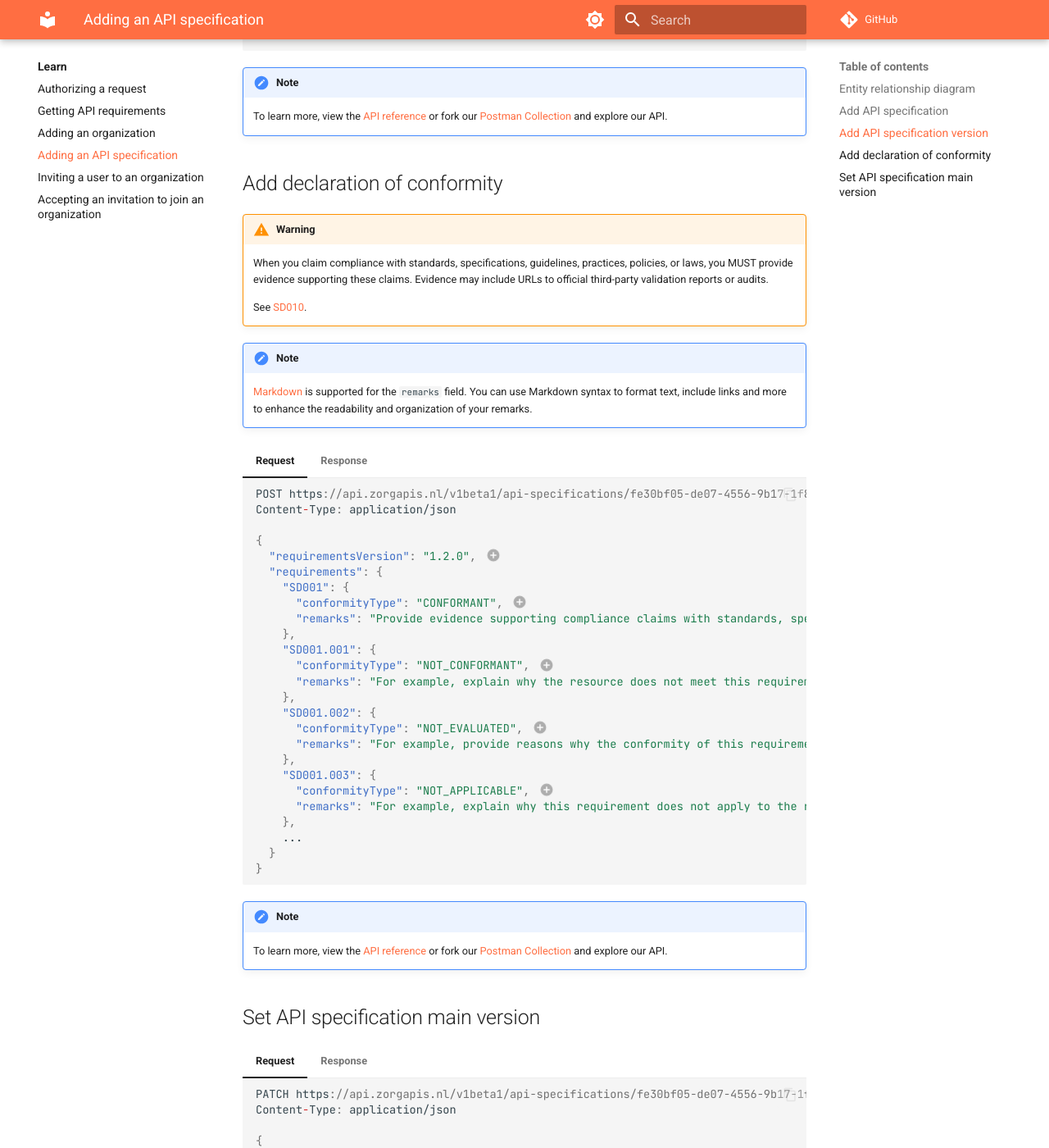
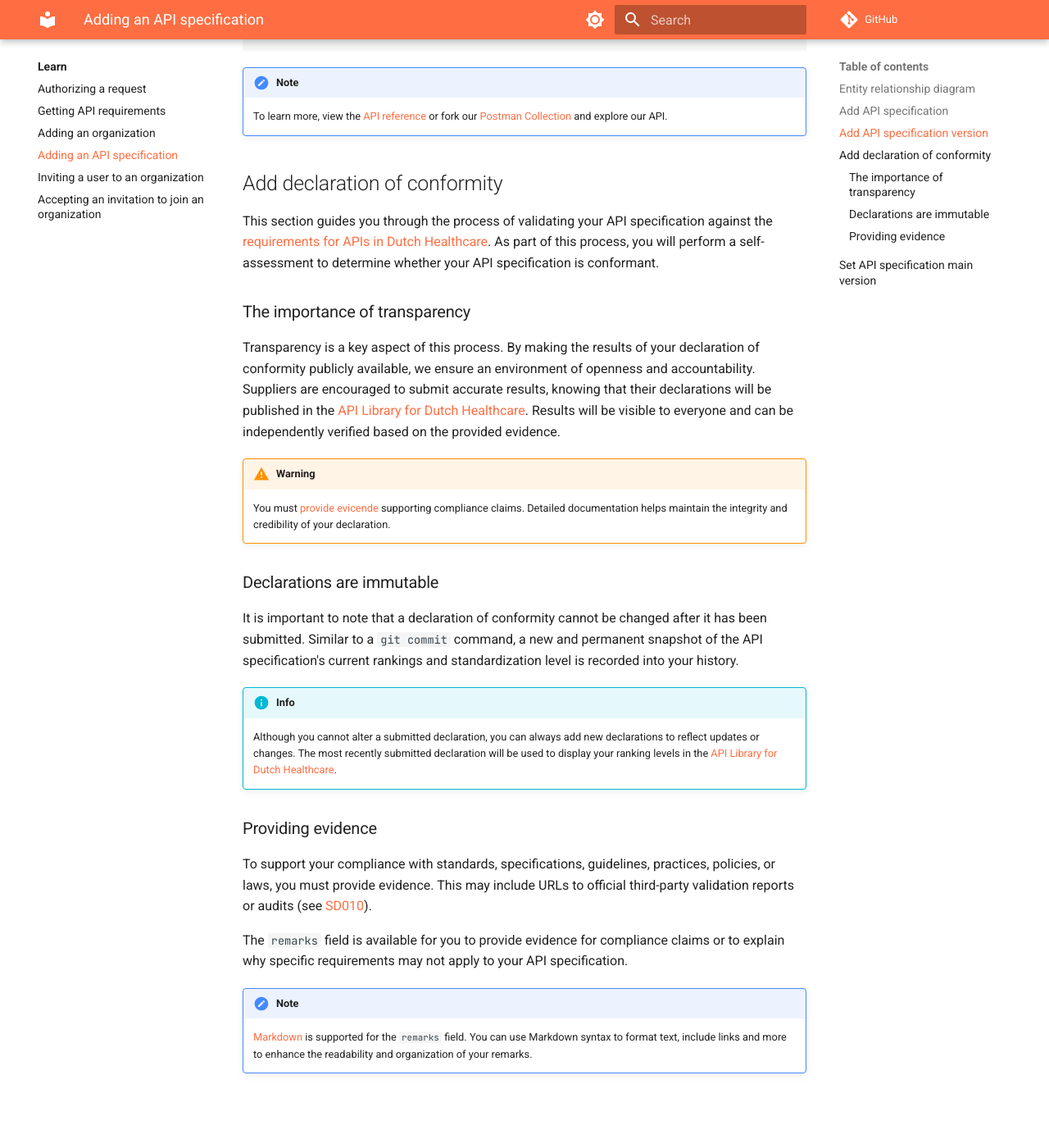
Before and after one commit to Nictiz/zorgapis-docs, an MkDocs documentation site: the page built from docs/learn/adding-an-api-specification.md, in a window 1280 px wide and 1400 px high, scrolled down 1928 px. Shown: the whole window at 82% size. Built offline with MkDocs 1.6.1 and Material for MkDocs 9.7.7, drawn with Linux system fonts in a browser that asks for light colours; comment, search, counter and statistics services are not loaded.

Commit message:
Update adding-an-api-specification.md

```diff
--- a/docs/learn/adding-an-api-specification.md
+++ b/docs/learn/adding-an-api-specification.md
@@ -103,18 +103,51 @@ erDiagram
 
 ## Add declaration of conformity
 
+This section guides you through the process of validating your API specification against the [requirements for APIs in
+Dutch Healthcare](https://www.zorgapis.nl/en/api-requirements){: target="_blank" }. As part of this process, you will
+perform a self-assessment to determine whether your API specification is conformant.
+
+### The importance of transparency
+
+Transparency is a key aspect of this process. By making the results of your declaration of conformity publicly
+available, we ensure an environment of openness and accountability. Suppliers are encouraged to submit accurate results,
+knowing that their declarations will be published in the [API Library for Dutch Healthcare](
+https://www.zorgapis.nl/){: target="_blank" }. Results will be visible to everyone and can be independently verified
+based on the provided evidence.
+
 !!! warning
 
-    When you claim compliance with standards, specifications, guidelines, practices, policies, or laws, you MUST provide
-    evidence supporting these claims. Evidence may include URLs to official third-party validation reports or audits.
+    You must [provide evicende](#providing-evidence) supporting compliance claims. Detailed documentation helps maintain
+    the integrity and credibility of your declaration.
 
-    See [SD010](https://nictiz.github.io/api-requirements-docs/v1.2.0/api-specification-and-documentation/#sd010-when-documentation-claims-compliance-to-standards-specifications-guidelines-and-practices-policies-or-law-documentation-must-provide-references-to-evidence-to-back-up-these-claims){: target="_blank" }.
+### Declarations are immutable
+
+It is important to note that a declaration of conformity cannot be changed after it has been submitted. Similar to a
+`git commit` command, a new and permanent snapshot of the API specification's current rankings and standardization level
+is recorded into your history.
+
+!!! info
+
+    Although you cannot alter a submitted declaration, you can always add new declarations to reflect updates or changes.
+    The most recently submitted declaration will be used to display your ranking levels in the
+    [API Library for Dutch Healthcare](https://www.zorgapis.nl/){: target="_blank" }.
+
+### Providing evidence
+
+To support your compliance with standards, specifications, guidelines, practices, policies, or laws, you must provide
+evidence. This may include URLs to official third-party validation reports or audits (see
+[SD010](https://nictiz.github.io/api-requirements-docs/v1.2.0/api-specification-and-documentation/#sd010-when-documentation-claims-compliance-to-standards-specifications-guidelines-and-practices-policies-or-law-documentation-must-provide-references-to-evidence-to-back-up-these-claims){: target="_blank" }).
+
+The `remarks` field is available for you to provide evidence for compliance claims or to explain why specific
+requirements may not apply to your API specification.
 
 !!! note
 
     [Markdown](https://www.markdownguide.org/basic-syntax/){: target="_blank" } is supported for the `remarks` field.
     You can use Markdown syntax to format text, include links and more to enhance the readability and organization of
     your remarks.
+
+###
 
 === "Request"
 
```
